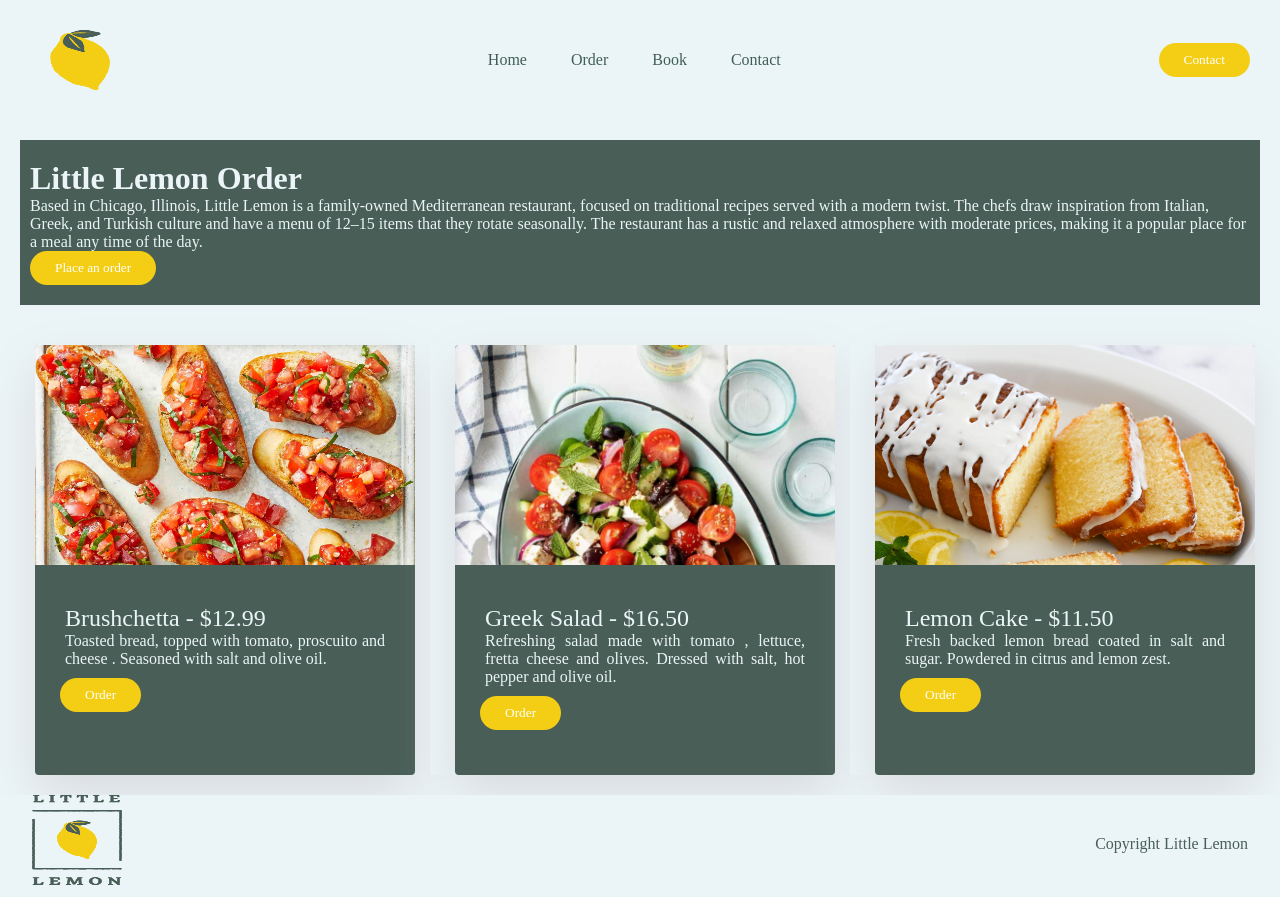
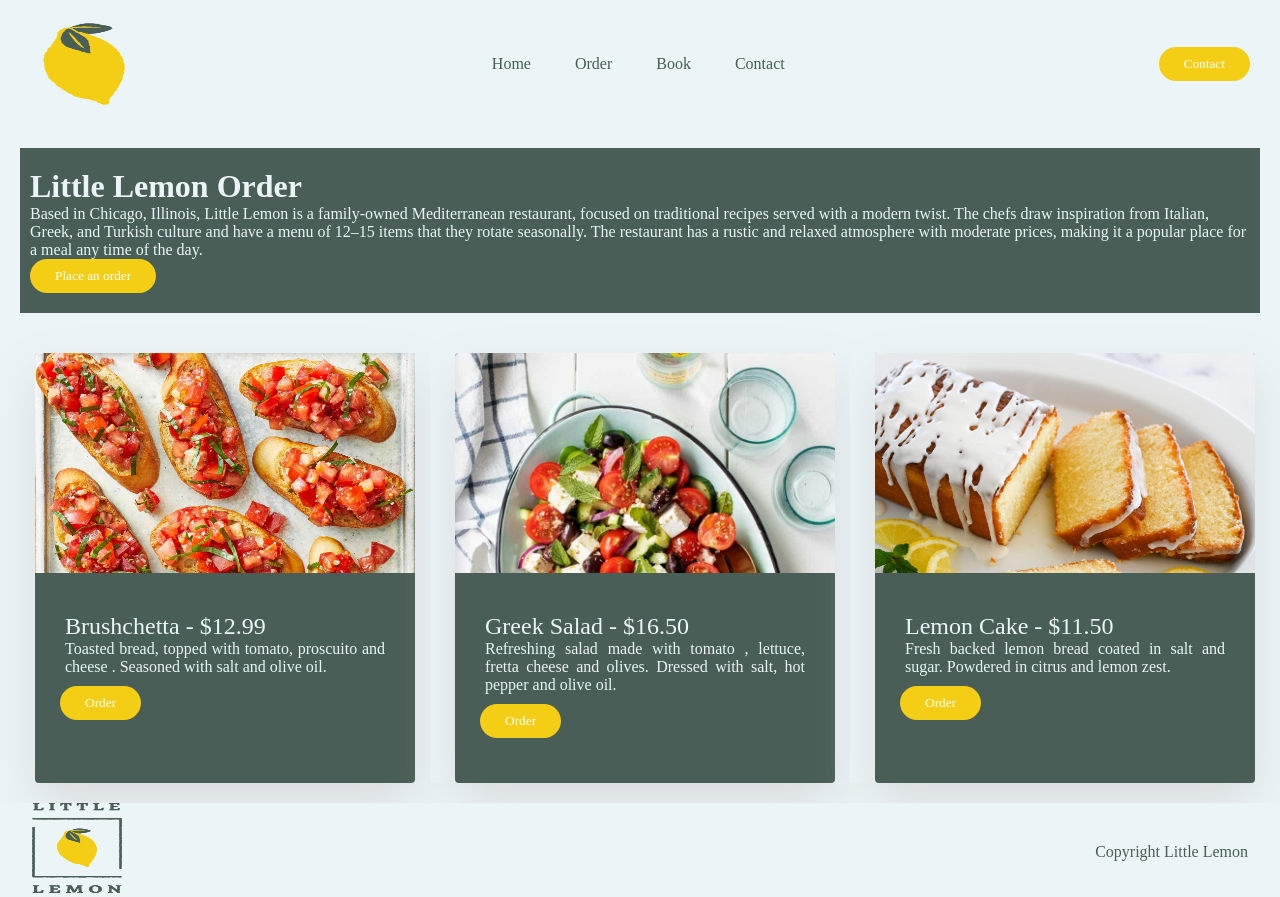
Before and after one commit to percym/littlelemon, a plain HTML site: page menu.html in a window 1280 px wide. In both pictures the pointer is over the picture 80 px from the left and 60 px from the top of the page. Drawn offline with Linux system fonts and the light colour scheme; a web font is replaced by a local one.

Commit message:
footer done

```diff
--- a/menustyles.css
+++ b/menustyles.css
@@ -22,11 +22,14 @@ header{
 }
 
 .logo{
-    height: 60px;
-    width: 60px;
+    height: 68px;
+    width: 68px;
     cursor: pointer;
     margin-left: 40px;
+}
 
+.logo:hover{
+    transform: scale(1.2);
 }
 
 .nav-links{
@@ -214,6 +217,9 @@ article button{
     cursor: pointer;
   }
 
+  .footer-img:hover{
+    transform: scale(1.2);
+  }
   .footer-note{
     text-align: end;
     margin-right: 32px;
```
